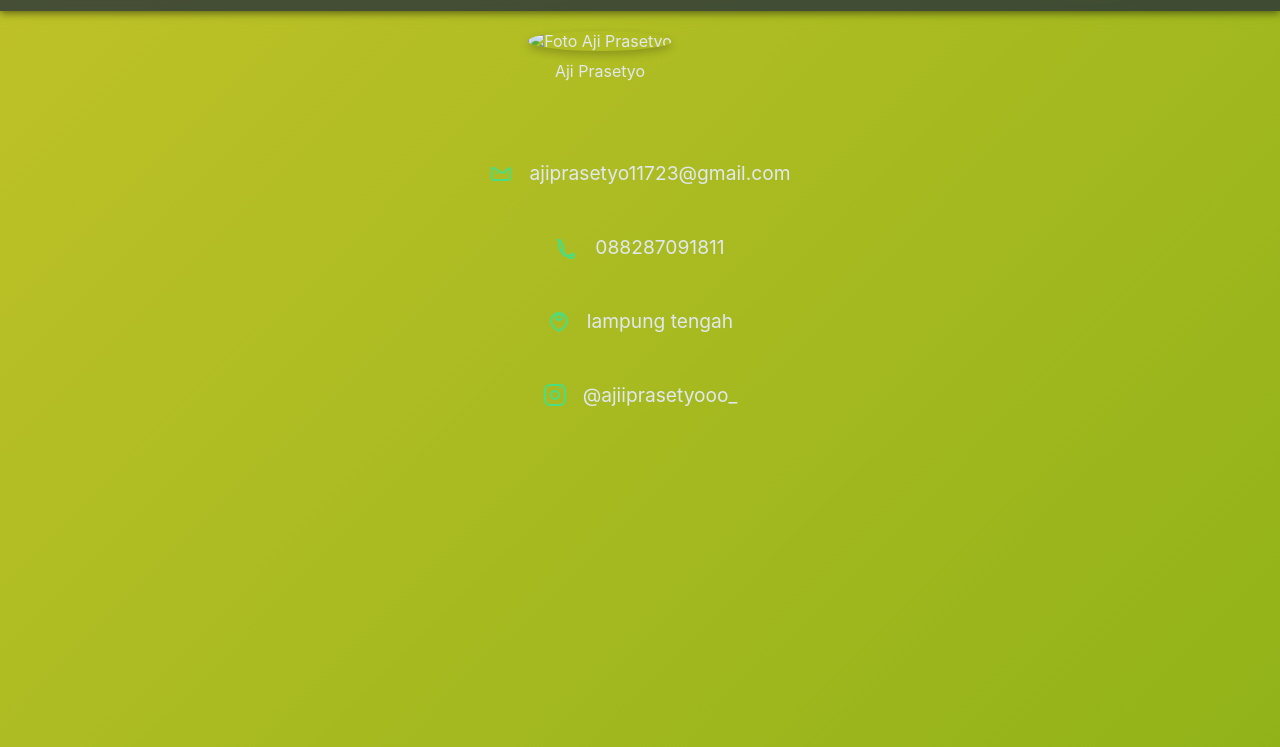
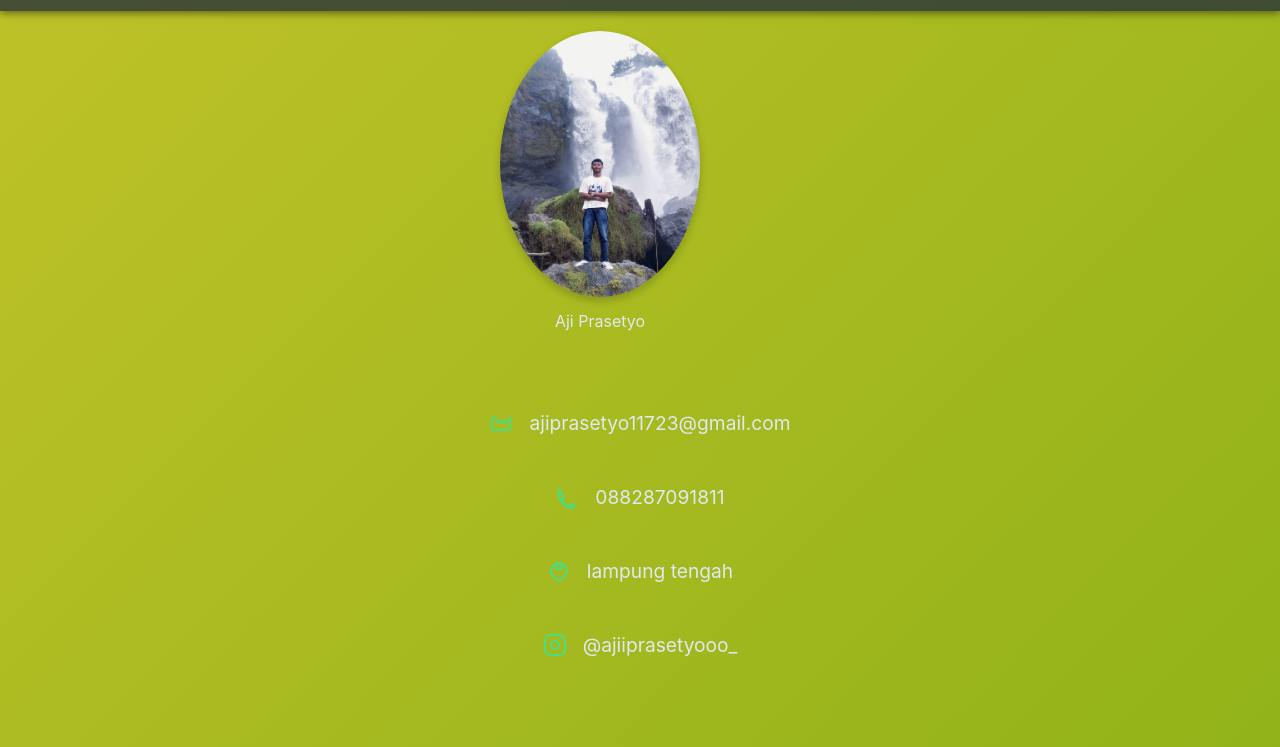
Before and after one commit to aji878/WEBKU, a plain HTML site: page contec.html in a window 1280 px wide. Shown: the part 53-800 px from the top of the page. Drawn offline with Linux system fonts and the light colour scheme.

Commit message:
hhgiftyf

```diff
--- a/contec.html
+++ b/contec.html
@@ -28,7 +28,7 @@
 
     <section class="profile-photo" aria-label="Foto Profil">
         <div class="container" style="text-align: center; margin: 20px 0;">
-            <img src="foto saya.jpg" alt="Foto Aji Prasetyo"
+            <img src="assets/foto saya.jpg" alt="Foto Aji Prasetyo"
                 style="width: 200px; height: auto; border-radius: 50%; box-shadow: 0 4px 8px rgba(0,0,0,0.2);">
             <p style="margin-top: 10px;">Aji Prasetyo</p>
         </div>
```
